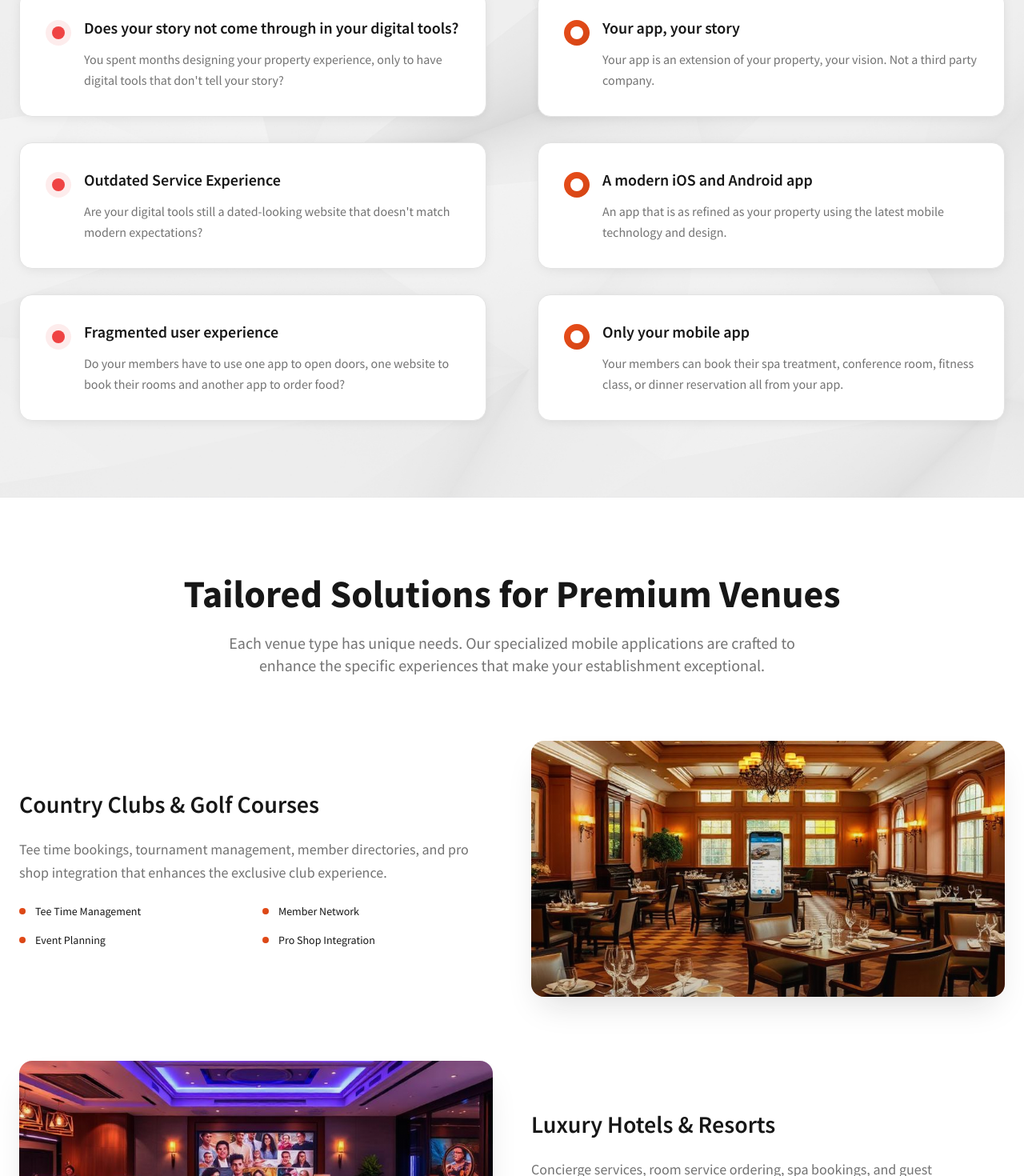
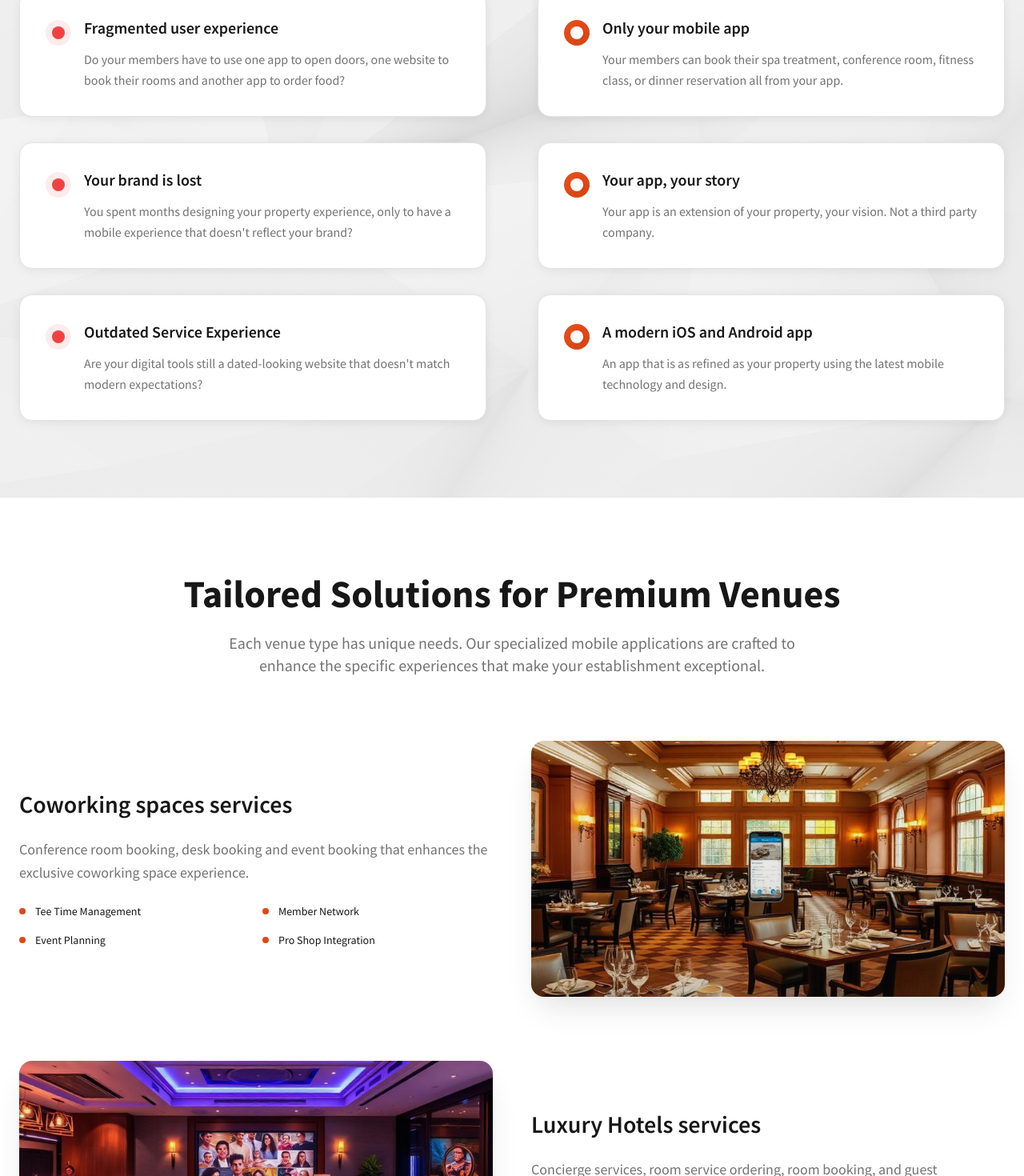
Before and after one commit to otusweb/mobdesign-website-ce2804f5, a React (Vite) app: page / in a window 1280 px wide. Shown: the part 1184-2654 px from the top of the page at 80% size. Built offline with nearby package versions, Linux system fonts and the light colour scheme.

Commit message:
update text around problem/solution and services

```diff
--- a/src/components/ProblemSolution.tsx
+++ b/src/components/ProblemSolution.tsx
@@ -1,20 +1,24 @@
 const ProblemSolution = () => {
   const problems = [
     {
-      title: "Does your story not come through in your digital tools?",
-      description: "You spent months designing your property experience, only to have digital tools that don't tell your story?"
+      title: "Fragmented user experience",
+      description: "Do your members have to use one app to open doors, one website to book their rooms and another app to order food?"
+    },
+    {
+      title: "Your brand is lost",
+      description: "You spent months designing your property experience, only to have a mobile experience that doesn't reflect your brand?"
     },
     {
       title: "Outdated Service Experience",
       description: "Are your digital tools still a dated-looking website that doesn't match modern expectations?"
     },
-    {
-      title: "Fragmented user experience",
-      description: "Do your members have to use one app to open doors, one website to book their rooms and another app to order food?"
-    }
   ];
 
   const solutions = [
+    {
+      title: "Only your mobile app",
+      description: "Your members can book their spa treatment, conference room, fitness class, or dinner reservation all from your app."
+    },
     {
       title: "Your app, your story",
       description: "Your app is an extension of your property, your vision. Not a third party company."
@@ -22,10 +26,6 @@ const ProblemSolution = () => {
     {
       title: "A modern iOS and Android app",
       description: "An app that is as refined as your property using the latest mobile technology and design."
-    },
-    {
-      title: "Only your mobile app",
-      description: "Your members can book their spa treatment, conference room, fitness class, or dinner reservation all from your app."
     },
   ];
 
--- a/src/components/Services.tsx
+++ b/src/components/Services.tsx
@@ -4,23 +4,36 @@ import socialClubImage from "@/assets/social-club-lounge.jpg";
 const Services = () => {
   const services = [
     {
-      title: "Country Clubs & Golf Courses",
-      description: "Tee time bookings, tournament management, member directories, and pro shop integration that enhances the exclusive club experience.",
+      title: "Coworking spaces services",
+      description: "Conference room booking, desk booking and event booking that enhances the exclusive coworking space experience.",
       features: ["Tee Time Management", "Member Network", "Event Planning", "Pro Shop Integration"],
       image: countryClubImage
     },
     {
-      title: "Luxury Hotels & Resorts",
-      description: "Concierge services, room service ordering, spa bookings, and guest communication platforms that redefine hospitality standards.",
-      features: ["Digital Concierge", "Room Service", "Spa & Activities", "Guest Services"],
+      title: "Luxury Hotels services",
+      description: "Concierge services, room service ordering, room booking, and guest communication platforms that redefine hospitality standards.",
+      features: ["Digital Concierge", "Room Service", "Room Booking", "Guest Services"],
       image: socialClubImage
     },
     {
-      title: "Fine Dining Establishments",
-      description: "Reservation management, wine list access, chef's table bookings, and loyalty programs that create unforgettable dining experiences.",
-      features: ["Reservation System", "Wine & Menu", "Special Events", "Loyalty Program"],
+      title: "Fine Dining services",
+      description: "Reservation management, menu list access and payment from the app to create unforgettable dining experiences.",
+      features: ["Reservation System", "Menus", "Payment"],
+      image: countryClubImage
+    },
+    {
+      title: "Fitness & Wellness Services",
+      description: "Personal training sessions, group fitness classes and payment from the app  to elevate you fitness room experience.",
+      features: ["Private sessions", "Group class", "Payment"],
+      image: countryClubImage
+    },
+    {
+      title: "Exclusive Spa services",
+      description: "Reservation management, and payment from the app to create unforgettable dining experiences.",
+      features: ["Reservation System", "Menus", "Payment"],
       image: countryClubImage
     }
+
   ];
 
   return (
```
